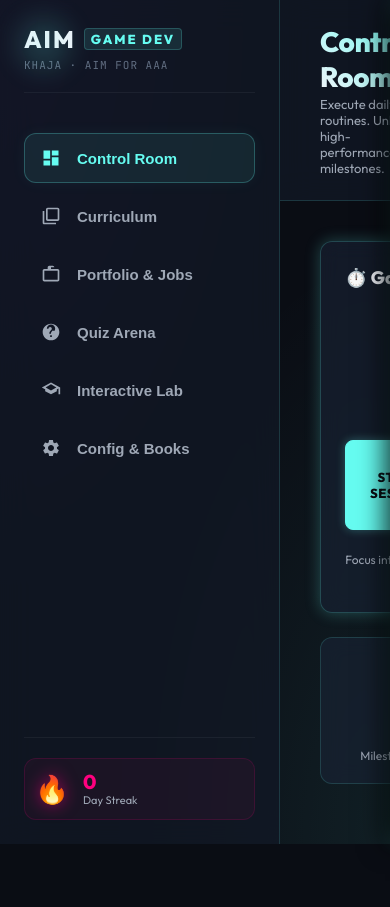
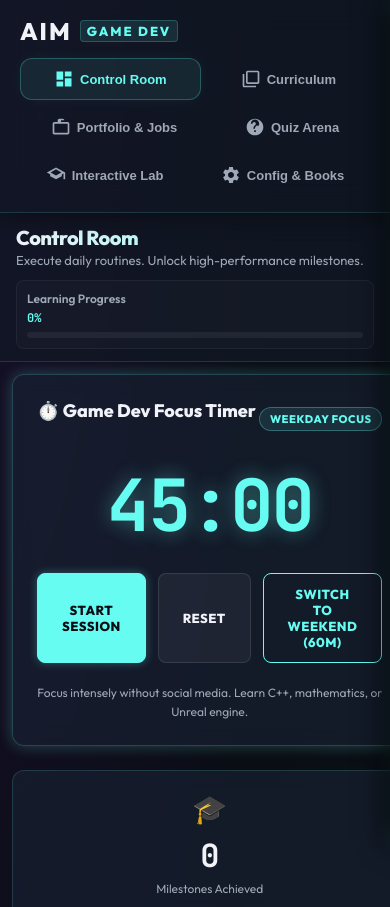
Before and after one commit to dudekulakhajaa-cpu/AIM, a plain HTML site: page index.html in a window 390 px wide. Shown: the top 907 px of the page. Before the commit the page ends 844 px from the top, so only its background shows below. Drawn offline with Linux system fonts and the light colour scheme.

Commit message:
feat: make dashboard fully responsive and add close buttons to quiz boxes

```diff
--- a/app.js
+++ b/app.js
@@ -2191,6 +2191,14 @@ window.startMockInterview = () => {
     }
 };
 
+window.closeMockInterview = () => {
+    const interviewBox = document.getElementById("interview-question-box");
+    if (interviewBox) {
+        interviewBox.classList.add("hidden");
+    }
+    elements.quizIntro.classList.remove("hidden");
+};
+
 const loadInterviewQuestion = () => {
     const qData = MOCK_INTERVIEWS[interviewIndex];
     const progress = document.getElementById("interview-progress-text");
--- a/index.html
+++ b/index.html
@@ -251,7 +251,8 @@
                             </div>
                         </div>
 
-                        <div class="glass-card quiz-card hidden" id="quiz-question-box">
+                        <div class="glass-card quiz-card hidden" id="quiz-question-box" style="position: relative;">
+                            <button class="drawer-close-btn" onclick="resetQuizArena()" style="position: absolute; top: 15px; right: 15px; font-size: 24px; background: none; border: none; color: var(--color-text-secondary); cursor: pointer; line-height: 1;">&times;</button>
                             <div class="quiz-header">
                                 <span id="quiz-progress-text">Question 1 of 5</span>
                                 <span class="quiz-timer" id="quiz-timer">Timer: 0s</span>
@@ -270,7 +271,8 @@
                         </div>
 
                         <!-- Mock Interview Board -->
-                        <div class="glass-card quiz-card hidden" id="interview-question-box">
+                        <div class="glass-card quiz-card hidden" id="interview-question-box" style="position: relative;">
+                            <button class="drawer-close-btn" onclick="closeMockInterview()" style="position: absolute; top: 15px; right: 15px; font-size: 24px; background: none; border: none; color: var(--color-text-secondary); cursor: pointer; line-height: 1;">&times;</button>
                             <div class="quiz-header">
                                 <span id="interview-progress-text">AAA Mock Board Interview - Question 1 of 3</span>
                             </div>
--- a/styles.css
+++ b/styles.css
@@ -1886,8 +1886,122 @@ textarea:focus {
 }
 
 /* Adjust layout on small viewports */
-@media (max-width: 580px) {
+@media (max-width: 992px) {
+    .app-container {
+        flex-direction: column;
+    }
+
+    .sidebar {
+        width: 100%;
+        height: auto;
+        padding: 16px 20px;
+        border-right: none;
+        border-bottom: 1px solid var(--border-color);
+        box-shadow: 0 4px 20px rgba(0, 0, 0, 0.4);
+    }
+
+    .logo-area {
+        margin-bottom: 12px;
+        padding-bottom: 0;
+        border-bottom: none;
+        display: flex;
+        justify-content: space-between;
+        align-items: center;
+        width: 100%;
+    }
+
+    .logo-sub, .logo-glow {
+        display: none;
+    }
+
+    .nav-menu {
+        flex-direction: row;
+        flex-wrap: wrap;
+        gap: 6px;
+        width: 100%;
+    }
+
+    .nav-btn {
+        flex-grow: 1;
+        justify-content: center;
+        padding: 10px;
+        font-size: 13px;
+        gap: 6px;
+    }
+
+    .sidebar-footer {
+        display: none;
+    }
+
+    .main-content {
+        height: auto;
+        min-height: calc(100vh - 120px);
+    }
+
+    .topbar {
+        padding: 16px 20px;
+        flex-direction: column;
+        align-items: flex-start;
+        gap: 12px;
+    }
+
+    .progress-header-card {
+        width: 100%;
+    }
+
+    .content-body {
+        padding: 20px;
+    }
+
+    .dashboard-grid {
+        grid-template-columns: 1fr;
+        gap: 20px;
+    }
+
+    .lab-grid {
+        grid-template-columns: 1fr;
+    }
+
+    .portfolio-grid {
+        grid-template-columns: 1fr;
+        gap: 20px;
+    }
+
     .study-drawer {
         width: 100%;
-    }
-}
+        border-left: none;
+    }
+}
+
+@media (max-width: 580px) {
+    .stats-row {
+        grid-template-columns: 1fr;
+        gap: 12px;
+    }
+
+    .content-body {
+        padding: 12px;
+    }
+
+    .topbar {
+        padding: 12px 16px;
+    }
+
+    .header-title h1 {
+        font-size: 20px;
+    }
+
+    .progress-header-card {
+        padding: 10px;
+    }
+
+    .progress-details {
+        flex-direction: column;
+        align-items: flex-start;
+        gap: 4px;
+    }
+
+    .portfolio-grid {
+        grid-template-columns: 1fr !important;
+    }
+}
```
